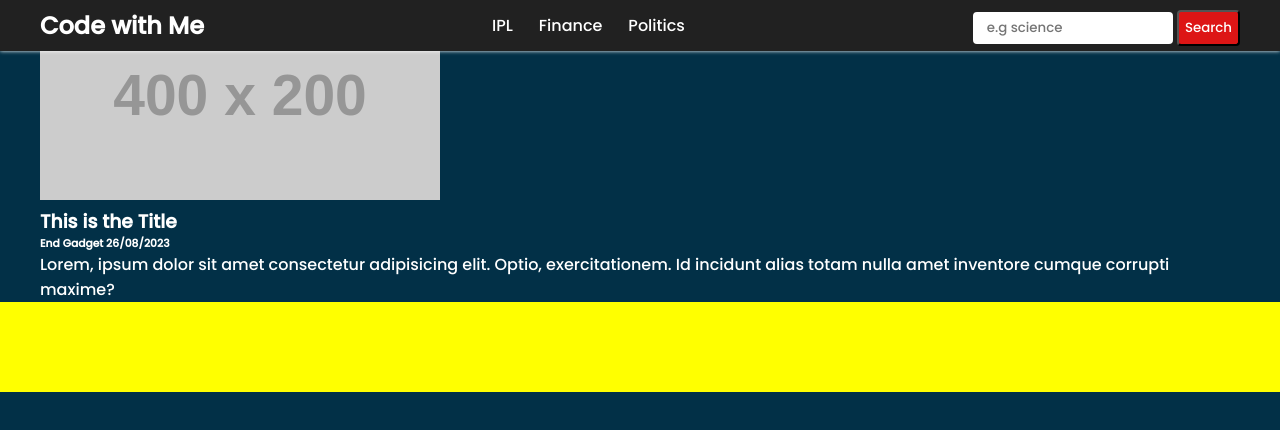
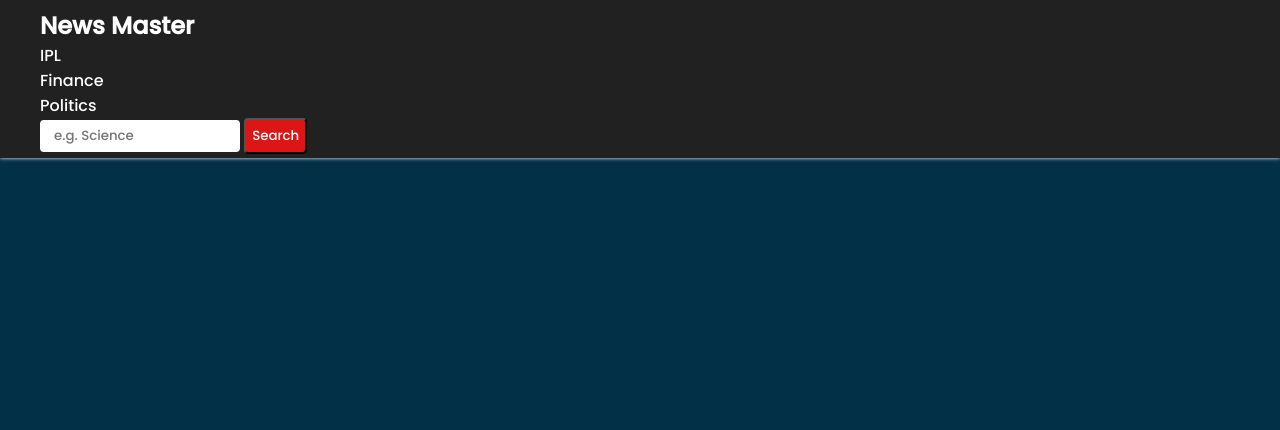
Before and after one commit to dipanshuarya/new-repo, a plain HTML site: page index.html in a window 1280 px wide. Drawn offline with Linux system fonts and the light colour scheme; placeholder pictures from the web are drawn by us.

Commit message:
Update index.html

```diff
--- a/index.html
+++ b/index.html
@@ -8,58 +8,48 @@
 </head>
 <body>
 <nav>
-<div class="main-nav container flex">
-      <!-- <a href=""> -->
-        <h1>Code with Me</h1>
-      <!-- </a> -->
-
-
+  <div class="main-nav container">
+    <a href="">
+      <h1>News Master</h1>
+    </a>
   <div class="nav-links">
-      <ul class="flex">
-        <li class="hover-link nav-item">IPL</li>
-        <li class="hover-link nav-item">Finance</li>
-        <li class="hover-link nav-item">Politics</li>
+    <ul class="links">
+      <li class="hover-link nav-item padding-link">IPL</li>
+      <li class="hover-link nav-item padding-link">Finance</li>
+      <li class="hover-link nav-item padding-link">Politics</li>
     </ul>
     </div>
 
     <div class="search-bar">
-      <input type="text" class="news-input" placeholder="e.g science">
+      <input type="text" class="news-input" placeholder="e.g. Science">
       <button class="search-button">Search</button>
     </div>
   </div>
+
 </nav>
 
 
 
+
 <main>
+<div class="top-container">
 
-      <div class="cards-container container flex">
-
+  <!-- <div class="cards-container container flex ">
     <div class="card">
       <div class="card-header">
-            <img  id="new-img" src="https://via.placeholder.com/400x200" alt="">
+         <img src="https://via.placeholder.com/400x200" alt="">
       </div>
       <div class="card-content">
-            <h3>This is the Title</h3>
-            <h6>End Gadget 26/08/2023</h6>
-            <p class="news-desc"> Lorem, ipsum dolor sit amet consectetur adipisicing elit. Optio, exercitationem. Id incidunt alias totam nulla amet inventore cumque corrupti maxime?</p>
+        <h3 id="news-title">This is the Title</h3>
+        <h6 class="news-source">End Gadget 26/08/2023</h6>
+        <p class="new-desc" id="news-desc">Lorem ipsum dolor sit, amet consectetur adipisicing elit. Labore explicabo magni nemo esse qui rem asperiores dolore ex assumenda aperiam.</p>
       </div>
     </div>
+  </div> -->
 
   </div>
-
-
-
-  <div>
-    <marquee class="marquee">HELLO MY NAME IS DIPANSHU ARYA</marquee>
-  </div>
-
 </main>
 
-
-
-
-
+</body>
 <script src="script.js"></script>
-</body>
 </html>
```
Lines whose indentation alone changed are shown as unchanged.
